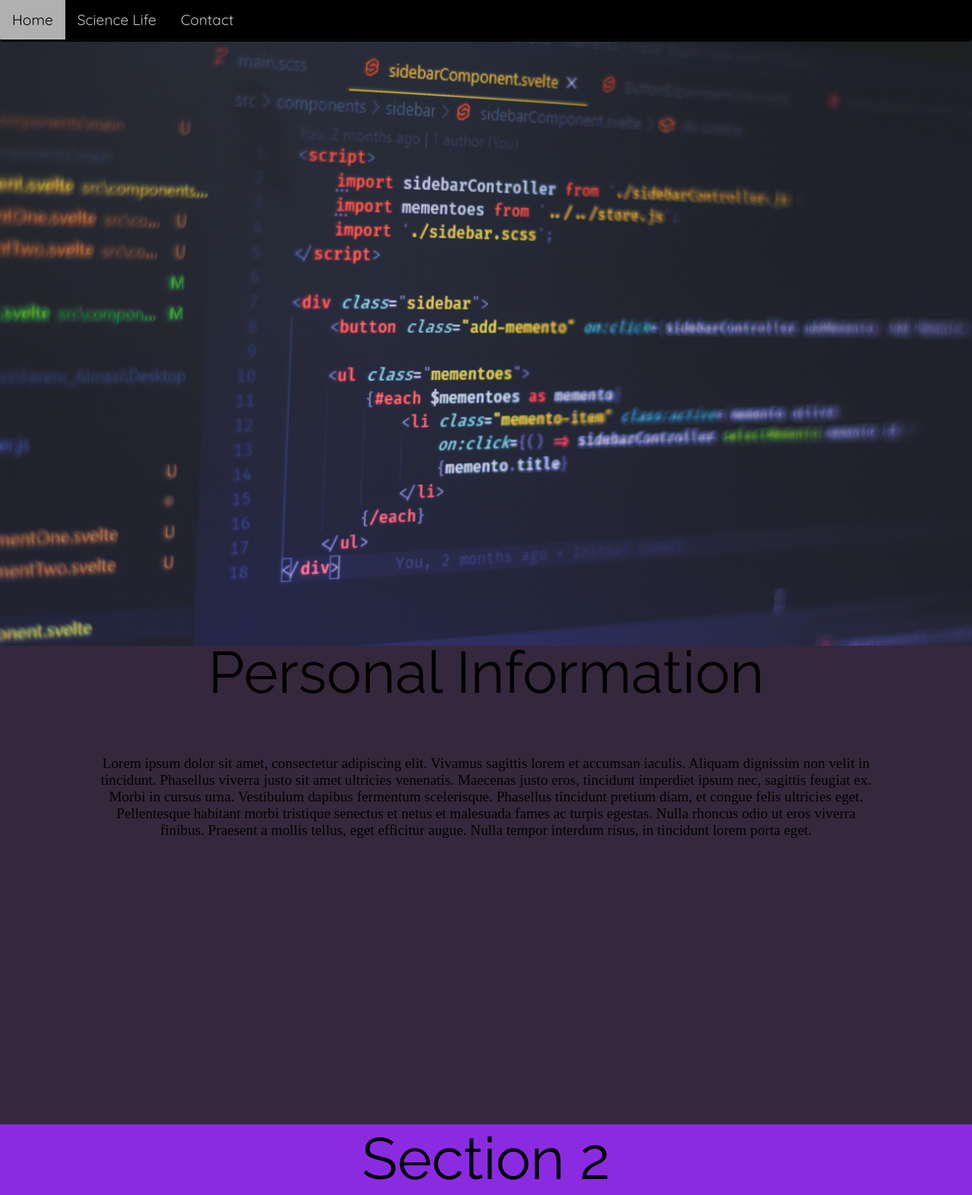
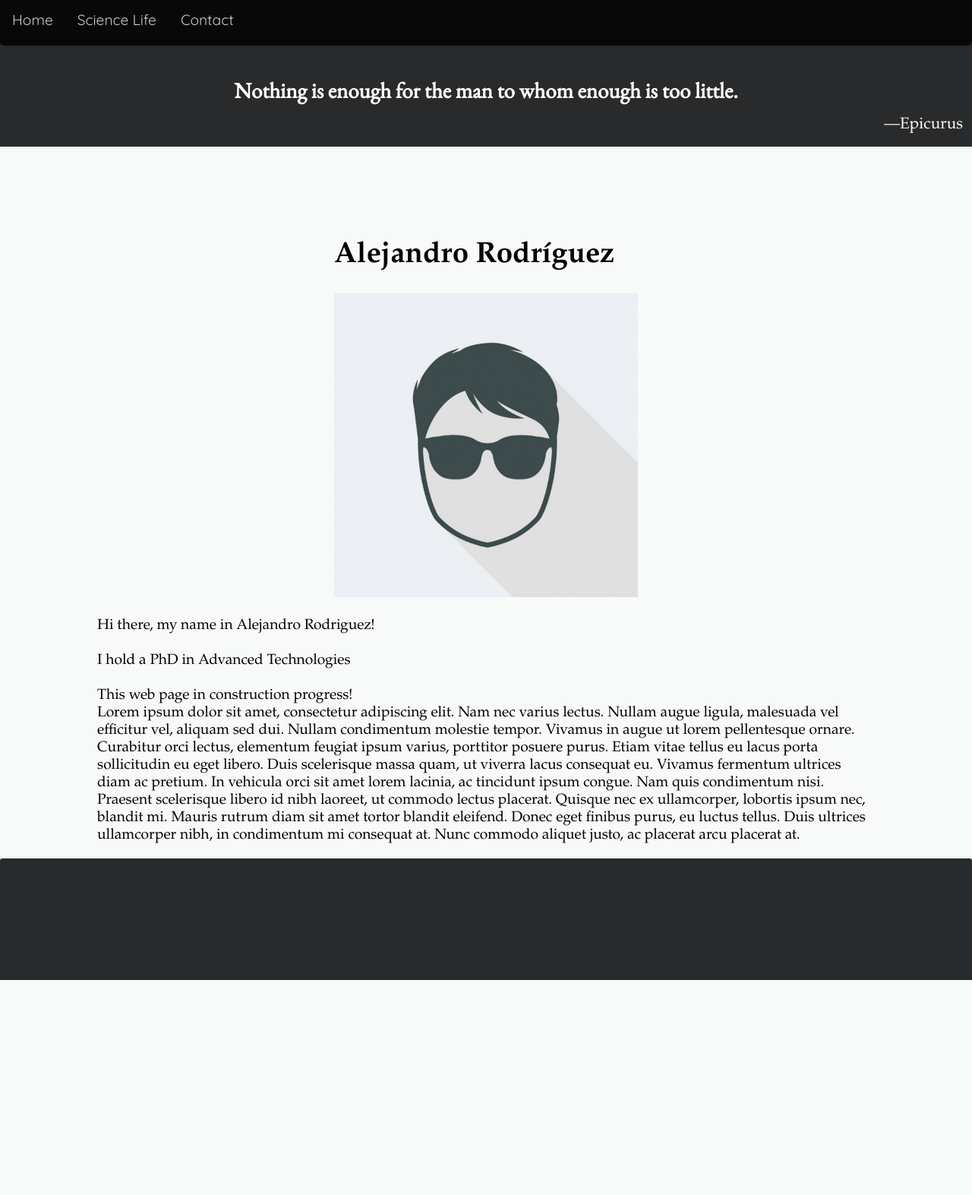
Before and after one commit to arrdguez/arodriguez, a plain HTML site: page index.html in a window 1280 px wide. Shown: the top 1573 px of the page at 76% size. After the commit the page ends 1290 px from the top, so only its background shows below. Drawn offline with nearby package versions, Linux system fonts and the light colour scheme; a web font is replaced by a local one.

Commit message:
Test in main branch

```diff
--- a/css/style.css
+++ b/css/style.css
@@ -1,19 +1,49 @@
+@import url(https://fonts.googleapis.com/css?family=EB+Garamond|Droid+Serif|Playfair+Display|Open+Sans+Condensed:300);
 
 body{
   margin: 0;
   background-color: #F8F9F9;
   font-size: 1.2em;
+  font-family: Palatino Linotype;
+  /*font-family: Garamond, serif;*/
+  /*font-family: 'Tangerine', serif;*/
 }
 
 nav{
-  float: left;
+  /*float: left;*/
   width: 100%;
-  min-width: 360px;
-  height: 50px;
+  min-width: 320px;
+  height: auto;
   margin: 0 auto;
-  background-color: black;
+  background-color: #292a2b;
+  margin-bottom: 15px;
 }
 
+
+
+#quote h1{
+  font-family: 'EB Garamond';
+  text-align: center;
+  color: white;
+  margin:0 auto ;
+  padding-top: 100px;
+}
+
+#quote h4 {
+    position: relative;
+    text-align: right;
+    color: #ffffff;
+    font-size: 1.3rem;
+    font-weight: 400;
+    line-height: 1.2;
+    margin: 0;
+    padding-top: 15px;
+    z-index: 1;
+    margin-left:150px;
+    padding-left:12px;
+    padding-right:12px;
+    padding-bottom: 15px;
+}
 
 
 nav .nav-bar {
@@ -23,7 +53,7 @@ nav .nav-bar {
   position: fixed; /* Set the navbar to fixed position */
   top: 0;          /* Position the navbar at the top of the page */
   width: 100%;     /* Full width */
-  height: 55px;
+  height: 60px;
   border-radius: 0px 0px 5px 5px;
   opacity: .8;
   backdrop-filter: saturate(180%) blur(20px);
@@ -41,93 +71,42 @@ nav .nav-bar {
 
 }
 
-header div{
-  margin: 0;
-  height: 105vh;
+main{
+  margin-top: 15vh;
+  margin-left: auto;
+  margin-right: auto;
+
+  width: 50vh;
+
 }
 
-/* Change background on mouse-over */
-.nav-bar a:hover {
-  background: #ddd;
-  color: black;
+main h1{
+  margin-top: 10px;
 }
 
+img{
+  width: 100%;
 
-.image-header img{
-  margin-top: auto;
-  margin-bottom: 0px;
-  width: 100%;
-  height: 100vh;
-  margin: 0;
-  /*min-width: 768px;*/
 }
 
+.image{
+  text-align: left;
 
-
-.personalInf{
-  background-color: transparent;
-  text-align: center;
+  /*width: 280px;*/
 }
 
-
-
-section{
-  /*padding-top:    5vh;
-  padding-bottom: 5vh;*/
-  height: 80vh;
-  /*border-radius: 15px;*/
-
-  /*margin: 5vh auto;*/
-  /*box-shadow: 0 4px 8px 0 rgba(0, 0, 0, 0.2), 0 6px 20px 0 rgba(0, 0, 0, 0.19);*/
-}
-
-
-article{
-  margin: 0 auto;
-  height: 80vh;
-}
-
-
-
-
-article h1{
-  text-align: center;
-  margin-top: 0;
-  /*font-family: Palatino Linotype;*/
-  /*font-family: Garamond, serif;*/
-  /*font-family: 'Tangerine', serif;*/
-  font-family: 'Raleway', sans-serif;
-  font-weight: 298;
-  font-size: 4em;
-  background-color: transparent;
-}
-
-#personalInfo{
-  background-color: #35283c;
-}
-
-article .pInfo{
+#article{
   width: 80%;
-  text-align: center;
   margin: 0 auto;
 }
 
 
-#secondInfo{
-  background-color: blueviolet;
-}
-
-#thirdInfo{
-  background-color: seagreen;
-}
-
-
-
 footer{
   color: whitesmoke;
-  background-color: black;
+  background-color: #292a2b;
   width: 100%;
   height: 20vh;
+  border-radius: 3px 3px 0px 0px;
 
 
 }
--- a/index.html
+++ b/index.html
@@ -3,59 +3,59 @@
   <head>
     <meta charset="utf-8">
     <link rel="stylesheet" href="./css/style.css">
-     <link rel="stylesheet"
-          href="https://fonts.googleapis.com/css?family=Tangerine">
-
+    <link rel="stylesheet" href="https://fonts.googleapis.com/css?family=Tangerine">
     <link href="https://fonts.googleapis.com/css2?family=Raleway&display=swap" rel="stylesheet">
     <link href="https://fonts.googleapis.com/css2?family=Quicksand&display=swap" rel="stylesheet">
+
     <meta name="viewport" content="width=device-width, initial-scale=1.0">
   </head>
+
+
   <body>
-    <nav>
+
+   <nav>
       <div class="nav-bar">
         <a href="#home">Home</a>
         <a href="#Science">Science Life</a>
         <a href="#contact">Contact</a>
+        <br>
       </div>
+      <div id="quote">
+        <h1>Nothing is enough for the man to whom enough is too little.</h1>
+        <h4>&mdash;Epicurus</h4>
+      </div>
+
     </nav>
-    <header>
-      <div class="image-header">
-        <img src="./img/headerP.jpg">
+    <main>
+      <div>
+        <h1>Alejandro Rodríguez</h1>
       </div>
-    </header>
-    <main>
 
+      <div class="image">
+        <img src="./img/picture.jpg">
+      </div>
+    </main>
+    <div id="contact">
 
-      <article id="personalInfo">
-        <h1>Personal Information</h1>
-        <div class="pInfo">
-          Lorem ipsum dolor sit amet, consectetur adipiscing elit. Vivamus sagittis lorem et accumsan iaculis. Aliquam dignissim non velit in tincidunt. Phasellus viverra justo sit amet ultricies venenatis. Maecenas justo eros, tincidunt imperdiet ipsum nec, sagittis feugiat ex. Morbi in cursus urna. Vestibulum dapibus fermentum scelerisque. Phasellus tincidunt pretium diam, et congue felis ultricies eget. Pellentesque habitant morbi tristique senectus et netus et malesuada fames ac turpis egestas. Nulla rhoncus odio ut eros viverra finibus. Praesent a mollis tellus, eget efficitur augue. Nulla tempor interdum risus, in tincidunt lorem porta eget.
-        </div>
+    </div>
+     <div id="article">
+        <article>
+          <p>
+          Hi there, my name in Alejandro Rodriguez!
+          <br>
+          <br>
+          I hold a PhD in Advanced Technologies
+          <br>
+          <br>
+          This web page in construction progress!
+          <br>
+          Lorem ipsum dolor sit amet, consectetur adipiscing elit. Nam nec varius lectus. Nullam augue ligula, malesuada vel efficitur vel, aliquam sed dui. Nullam condimentum molestie tempor. Vivamus in augue ut lorem pellentesque ornare. Curabitur orci lectus, elementum feugiat ipsum varius, porttitor posuere purus. Etiam vitae tellus eu lacus porta sollicitudin eu eget libero. Duis scelerisque massa quam, ut viverra lacus consequat eu. Vivamus fermentum ultrices diam ac pretium. In vehicula orci sit amet lorem lacinia, ac tincidunt ipsum congue. Nam quis condimentum nisi. Praesent scelerisque libero id nibh laoreet, ut commodo lectus placerat. Quisque nec ex ullamcorper, lobortis ipsum nec, blandit mi. Mauris rutrum diam sit amet tortor blandit eleifend. Donec eget finibus purus, eu luctus tellus. Duis ultrices ullamcorper nibh, in condimentum mi consequat at. Nunc commodo aliquet justo, ac placerat arcu placerat at.
+        </p>
+        </article>
+      </div>
 
-      </article>
+  <footer>
 
-      <article id="secondInfo">
-        <h1>Section 2</h1>
-        <div>
-          Lorem ipsum dolor sit amet, consectetur adipiscing elit. Vivamus sagittis lorem et accumsan iaculis. Aliquam dignissim non velit in tincidunt. Phasellus viverra justo sit amet ultricies venenatis. Maecenas justo eros, tincidunt imperdiet ipsum nec, sagittis feugiat ex. Morbi in cursus urna. Vestibulum dapibus fermentum scelerisque. Phasellus tincidunt pretium diam, et congue felis ultricies eget. Pellentesque habitant morbi tristique senectus et netus et malesuada fames ac turpis egestas. Nulla rhoncus odio ut eros viverra finibus. Praesent a mollis tellus, eget efficitur augue. Nulla tempor interdum risus, in tincidunt lorem porta eget.
-        </div>
-
-      </article>
-
-      <article id="thirdInfo">
-        <h1>Section 3</h1>
-        <div>
-          Lorem ipsum dolor sit amet, consectetur adipiscing elit. Vivamus sagittis lorem et accumsan iaculis. Aliquam dignissim non velit in tincidunt. Phasellus viverra justo sit amet ultricies venenatis. Maecenas justo eros, tincidunt imperdiet ipsum nec, sagittis feugiat ex. Morbi in cursus urna. Vestibulum dapibus fermentum scelerisque. Phasellus tincidunt pretium diam, et congue felis ultricies eget. Pellentesque habitant morbi tristique senectus et netus et malesuada fames ac turpis egestas. Nulla rhoncus odio ut eros viverra finibus. Praesent a mollis tellus, eget efficitur augue. Nulla tempor interdum risus, in tincidunt lorem porta eget.
-        </div>
-      </article>
-
-
-    </main>
-
-
-
-    <footer>
-    <h1>FOOTER</h1>
-    </footer>
+  </footer>
   </body>
 </html>
```
Also changed, not shown: img/headerP.jpg (deleted), img/m_picture.jpg (added), img/picture.jpg (added).
